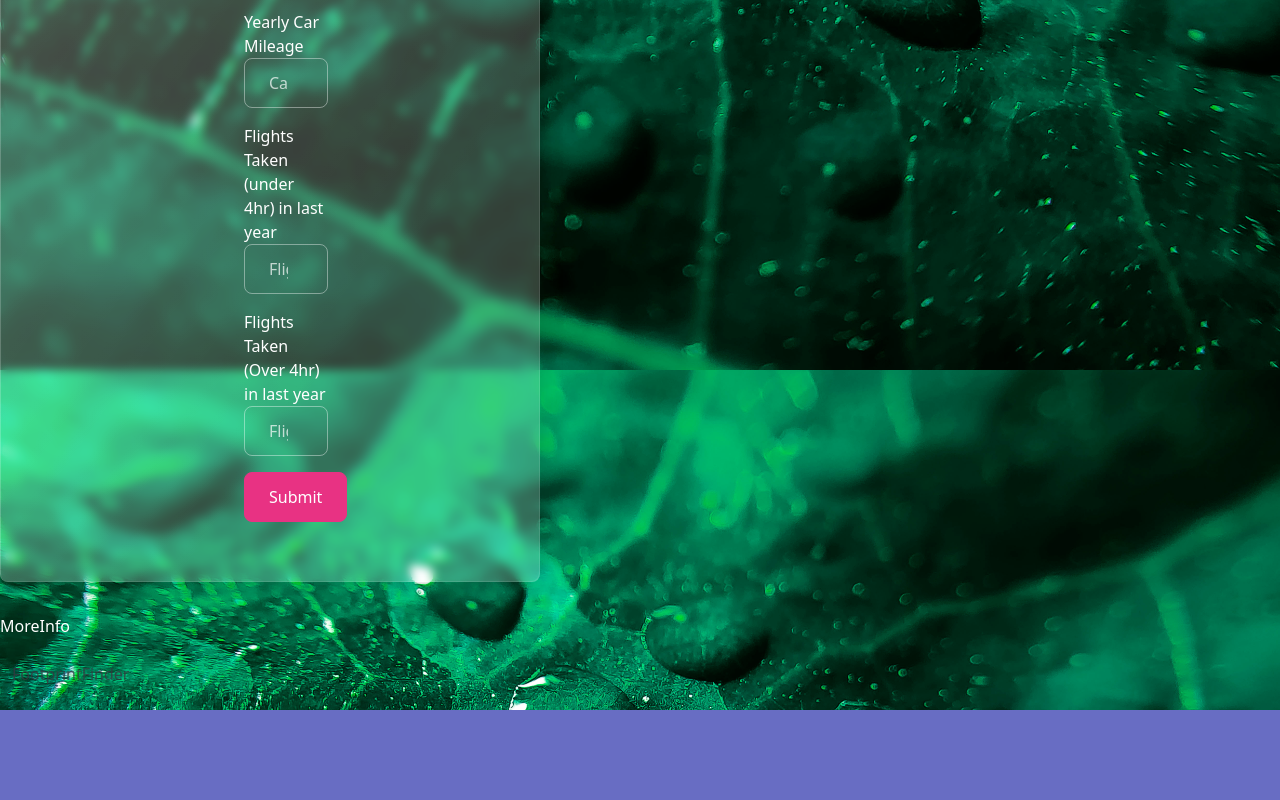
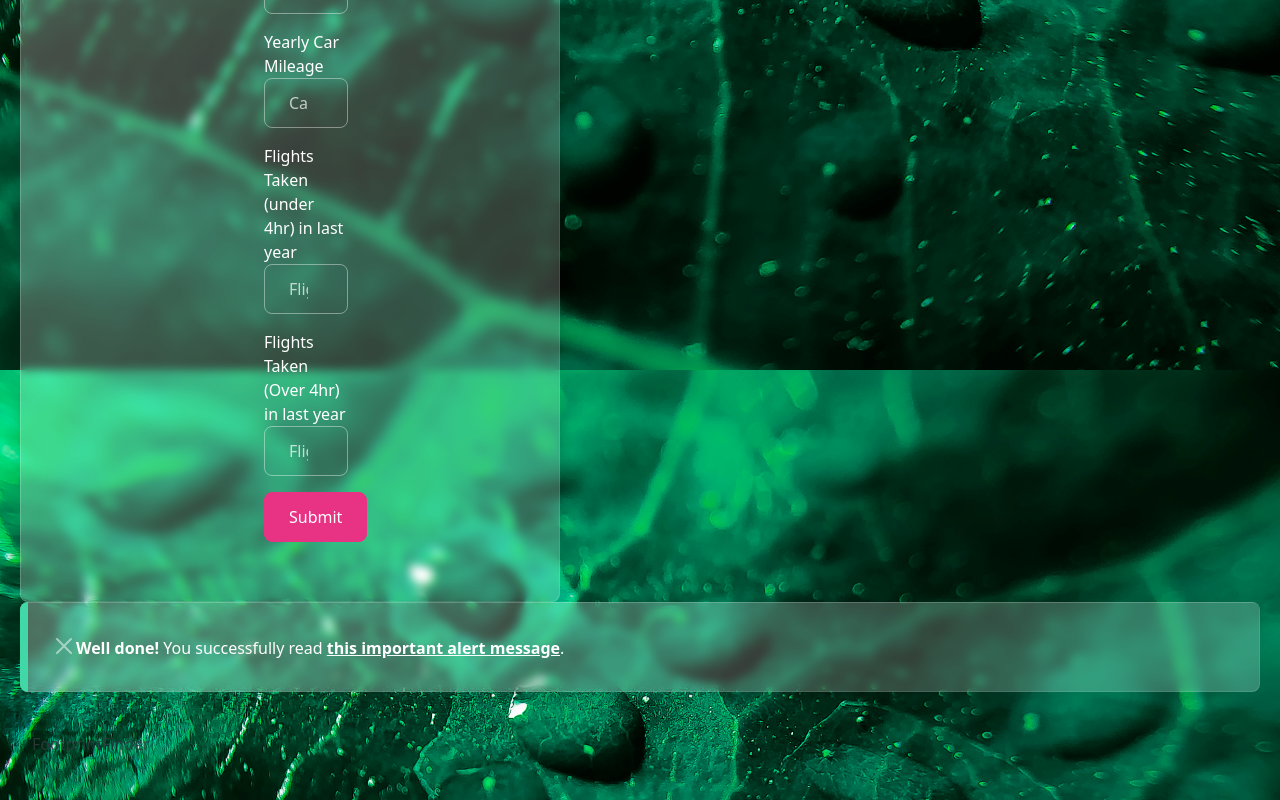
Before and after one commit to bolattt/mlh-footprint-finder, a React (Create React App) app: page / in a window 1280 px wide. Shown: the part 446-1246 px from the top of the page. Before the commit the page ends 1156 px from the top, so only its background shows below. Built offline with nearby package versions, Linux system fonts and the light colour scheme.

Commit message:
some changes

```diff
--- a/src/App.css
+++ b/src/App.css
@@ -16,4 +16,5 @@
 body{
   background-image: url("./background.jpg");
   background-size: contain;
+  padding: 20px;
 }
--- a/src/components/FormContainer.jsx
+++ b/src/components/FormContainer.jsx
@@ -7,7 +7,7 @@ function FormContainer() {
     "https://slack-imgs.com/?c=1&o1=ro&url=https%3A%2F%2Fassets.justenergy.com%2Fwp-content%2Fuploads%2F2013%2F04%2FiStock_000014351447Medium-1.jpg"
   );
   return (
-    <div className="card mb-3" style={{maxWidth: "540px"}}>
+    <div className="card" style={{maxWidth: "540px"}}>
   <div className="row g-0">
     <div class="col-md-4">
     <img src={imgLink} className="img-fluid rounded-start" alt="..." />
--- a/src/components/MoreInfo.jsx
+++ b/src/components/MoreInfo.jsx
@@ -1,7 +1,11 @@
 import React from "react";
 
 function MoreInfo() {
-  return <div className="more-info">MoreInfo</div>;
+  return (
+    <div class="alert alert-success">
+    <button type="button" class="btn-close" data-bs-dismiss="alert"></button>
+    <strong>Well done!</strong> You successfully read <a href="#" class="alert-link">this important alert message</a>.
+  </div>)
 }
 
 export default MoreInfo;
```
